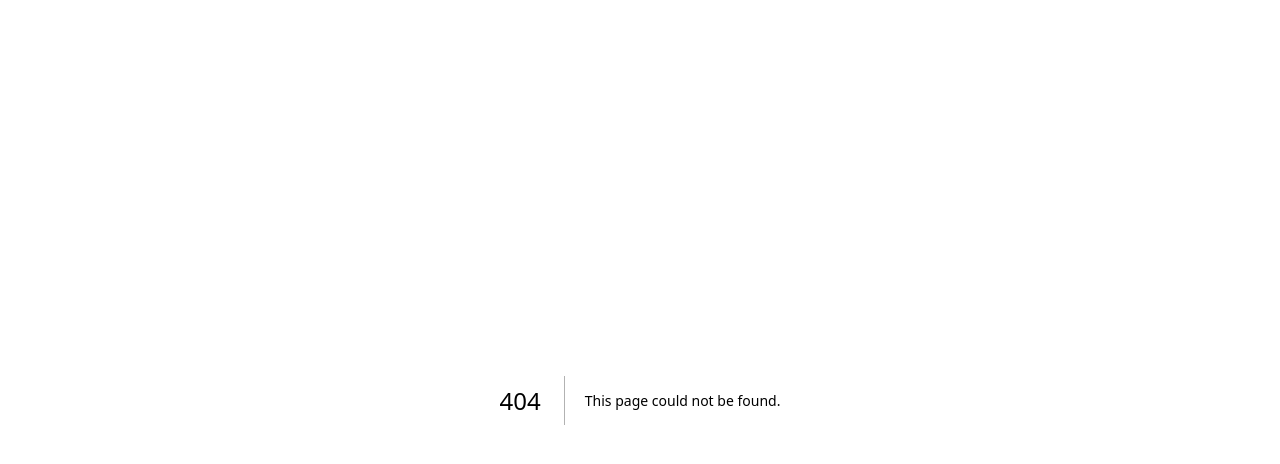
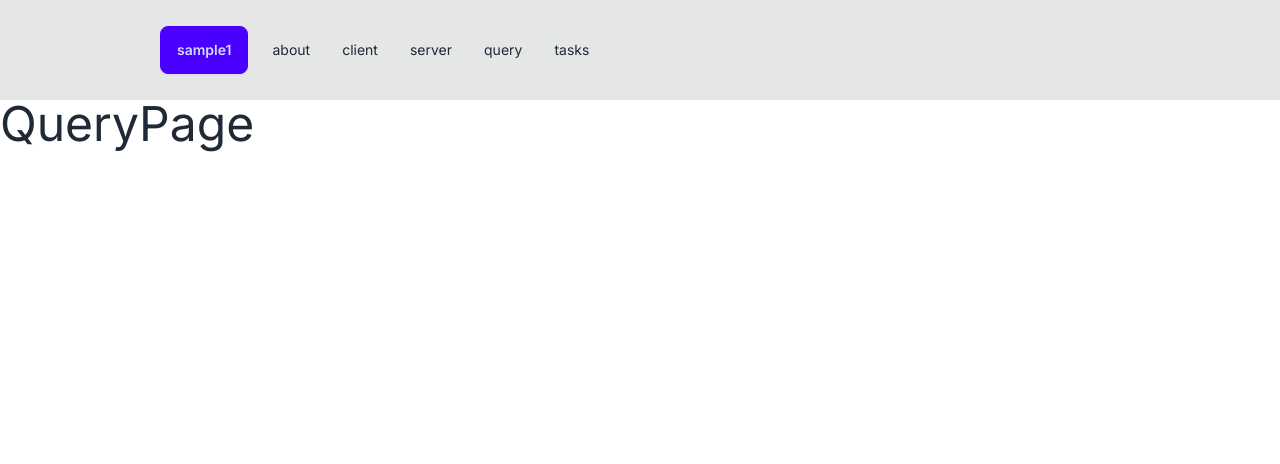
Before and after one commit to ae12321/nextjs-gpt-clone, a Next.js app: page /query in a window 1280 px wide. Before the commit this address had no page. Shown: the top 464 px of the page. Built offline with nearby package versions, Linux system fonts and the light colour scheme.

Commit message:
Update: 2024-02-10 21:05:24

```diff
--- /dev/null
+++ b/app/client/page.jsx
@@ -0,0 +1,9 @@
+import React from "react";
+
+export default function ClientPage() {
+  return (
+    <div>
+      <h1 className="text-5xl">ClientPage</h1>
+    </div>
+  );
+}
--- a/app/layout.js
+++ b/app/layout.jsx
@@ -1,5 +1,6 @@
 import { Inter } from "next/font/google";
 import "./globals.css";
+import Navbar from "@/components/Navbar";
 
 const inter = Inter({ subsets: ["latin"] });
 
@@ -10,8 +11,11 @@ export const metadata = {
 
 export default function RootLayout({ children }) {
   return (
-    <html lang="en">
-      <body className={inter.className}>{children}</body>
+    <html lang="ja">
+      <body className={inter.className}>
+        <Navbar />
+        {children}
+      </body>
     </html>
   );
 }
--- /dev/null
+++ b/app/query/page.jsx
@@ -0,0 +1,9 @@
+import React from "react";
+
+export default function QueryPage() {
+  return (
+    <div>
+      <h1 className="text-5xl">QueryPage</h1>
+    </div>
+  );
+}
--- /dev/null
+++ b/app/server/page.jsx
@@ -0,0 +1,9 @@
+import React from "react";
+
+export default function ServerPage() {
+  return (
+    <div>
+      <h1 className="text-5xl">ServerPage</h1>
+    </div>
+  );
+}
--- /dev/null
+++ b/app/tasks/page.jsx
@@ -0,0 +1,9 @@
+import React from "react";
+
+export default function TasksPage() {
+  return (
+    <div>
+      <h1 className="text-5xl">TasksPage</h1>
+    </div>
+  );
+}
--- /dev/null
+++ b/components/Navbar.jsx
@@ -0,0 +1,29 @@
+import Link from "next/link";
+import React from "react";
+
+const links = [
+  { href: "/about", label: "about" },
+  { href: "/client", label: "client" },
+  { href: "/server", label: "server" },
+  { href: "/query", label: "query" },
+  { href: "/tasks", label: "tasks" },
+];
+
+export default function Navbar() {
+  return (
+    <nav className="bg-base-300 py-4">
+      <div className="navbar px-8 max-w-5xl mx-auto flex-col sm:flex-row">
+        <Link href={"/"} className="btn btn-primary">
+          sample1
+        </Link>
+        <ul className="menu menu-horizontal ml-8 sm:ml-0">
+          {links.map(({ href, label }) => (
+            <li key={label}>
+              <Link href={href}>{label}</Link>
+            </li>
+          ))}
+        </ul>
+      </div>
+    </nav>
+  );
+}
--- a/tailwind.config.js
+++ b/tailwind.config.js
@@ -9,10 +9,9 @@ module.exports = {
     extend: {
       backgroundImage: {
         "gradient-radial": "radial-gradient(var(--tw-gradient-stops))",
-        "gradient-conic":
-          "conic-gradient(from 180deg at 50% 50%, var(--tw-gradient-stops))",
+        "gradient-conic": "conic-gradient(from 180deg at 50% 50%, var(--tw-gradient-stops))",
       },
     },
   },
-  plugins: [],
+  plugins: [require("@tailwindcss/typography"), require("daisyui")],
 };
```
Also changed, not shown: package.json (+7 -5 lines), 2 other files (tests, documents, lock files or other folders).
